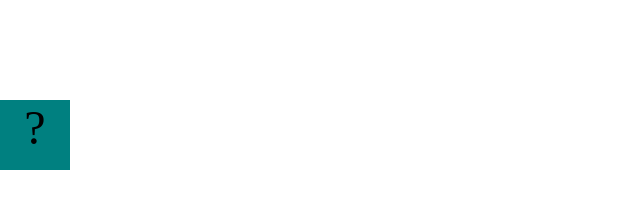
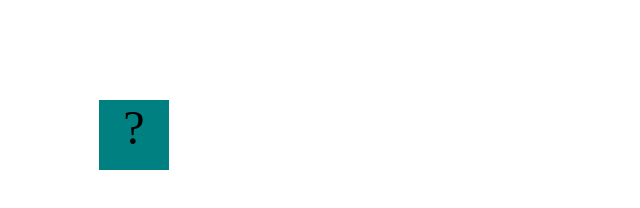
Before and after one commit to JaydonF/JaydonF.github.io, a plain HTML site: page projects/bouncing-box/index.html in a window 1280 px wide. Shown: the whole page, without its empty margins (0-640 px from the left). Drawn offline with Linux system fonts and the light colour scheme.

Commit message:
added code for movement and event handler

```diff
--- a/projects/bouncing-box/index.html
+++ b/projects/bouncing-box/index.html
@@ -61,8 +61,8 @@
 			//////////////////////////////////////////////////////////////////
 
 			// TODO 2 - Variable declarations
-
-
+			var myVariable = 0;
+			var points = 0
 
 			/*
 			This Function will be called 20 times/second. Each time it is called,
@@ -70,7 +70,8 @@
 			turn it around!
 			*/
 			function update() {
-
+				 moveBoxTo(myVariable);
+				 myVariable = myVariable +	1
 
 			};
 
@@ -80,8 +81,8 @@
 			the left side of the screen.
 			*/
 			function handleBoxClick() {
-
-
+				myVariable = -50
+				changeBoxText(points + 1);
 
 			};
 		})();
```
